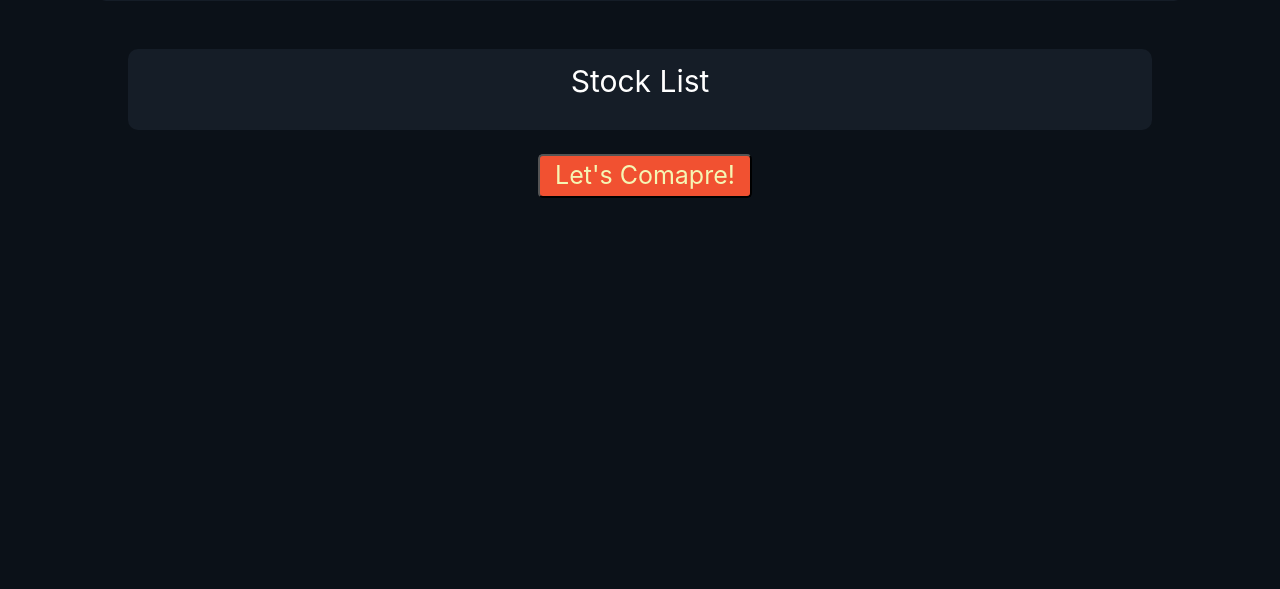
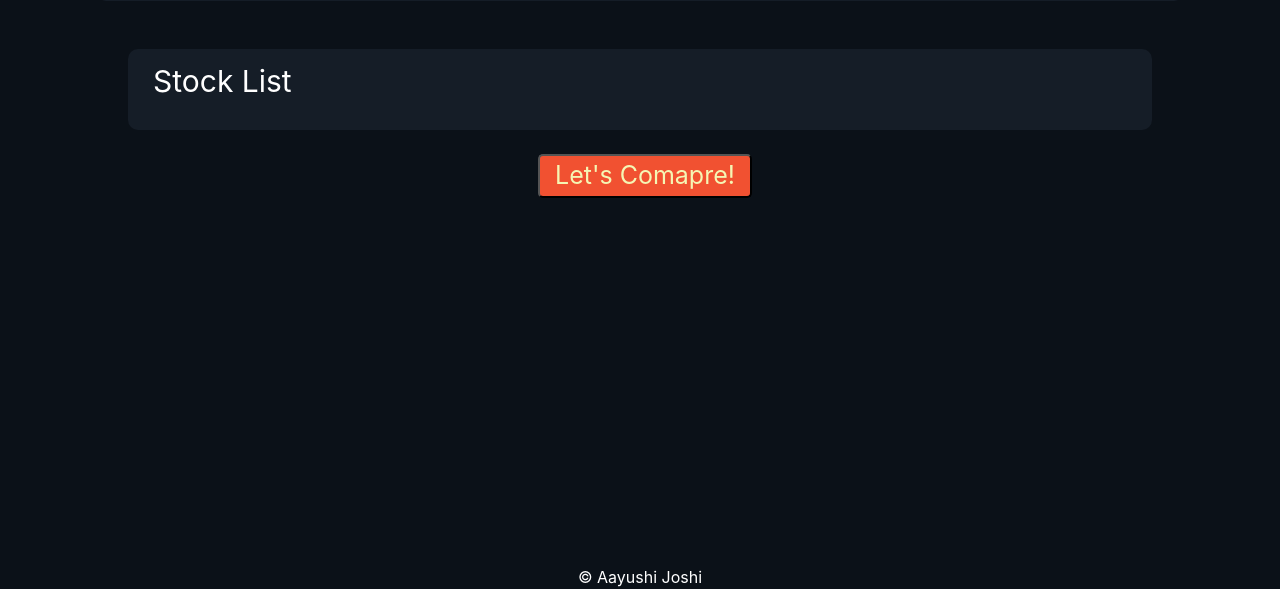
Before and after one commit to ashi-jo/StockWeb, a Flask app: page / in a window 1280 px wide. Shown: the part 211-800 px from the top of the page. Run offline with Flask 2, Linux system fonts and the light colour scheme; parts of the project's set-up code (start-up, migrations or seed data) failed here and were passed over.

Commit message:
final changes

```diff
--- a/static/css/style.css
+++ b/static/css/myStyle.css
@@ -24,7 +24,8 @@ header{
 .headFont{
   font-size: 30px;
   /* text-decoration: underline; */
-  text-align: center;
+  margin-left: 15px;
+  text-align: left;
 }
 
 .formDiv{
@@ -119,6 +120,16 @@ i:hover{
 
 }
 
+span{
+  position: fixed;
+  left: 0;
+  bottom: 0;
+  width: 100%;
+  text-align: center;
+  color: white;
+  text-align: center;
+}
+
 
 /* .centerStuff{
   display:inline;
--- a/templates/index.html
+++ b/templates/index.html
@@ -10,7 +10,7 @@
   <script src="https://cdn.jsdelivr.net/npm/bootstrap@4.6.0/dist/js/bootstrap.bundle.min.js" integrity="sha384-Piv4xVNRyMGpqkS2by6br4gNJ7DXjqk09RmUpJ8jgGtD7zP9yug3goQfGII0yAns" crossorigin="anonymous"></script>
 
   <!-- css -->
-  <link rel="stylesheet" href="{{ url_for('static', filename='css/style.css') }}">
+  <link rel="stylesheet" href="{{ url_for('static', filename='css/myStyle.css') }}">
   <!-- <link rel="stylesheet" href="static/css/style.css"> -->
 
   <!-- icons -->
@@ -69,7 +69,7 @@
     Please select atleast 1 stock!
   </div>
 
-
+<span>© Aayushi Joshi</span>
 </body>
 <!-- js -->
 <script src="{{ url_for('static', filename='js/sc.js') }}"></script>
--- a/templates/stockCompare.html
+++ b/templates/stockCompare.html
@@ -10,7 +10,7 @@
   <script src="https://code.jquery.com/jquery-3.5.1.slim.min.js" integrity="sha384-DfXdz2htPH0lsSSs5nCTpuj/zy4C+OGpamoFVy38MVBnE+IbbVYUew+OrCXaRkfj" crossorigin="anonymous"></script>
   <script src="https://cdn.jsdelivr.net/npm/bootstrap@4.6.0/dist/js/bootstrap.bundle.min.js" integrity="sha384-Piv4xVNRyMGpqkS2by6br4gNJ7DXjqk09RmUpJ8jgGtD7zP9yug3goQfGII0yAns" crossorigin="anonymous"></script>
 
-  <link rel="stylesheet" href="{{ url_for('static', filename='css/compStyle.css') }}">
+  <link rel="stylesheet" href="{{ url_for('static', filename='css/coStyle.css') }}">
 </head>
 <body>
   <div class="lBlueBox">
@@ -28,7 +28,7 @@
   </div>
 
 
-  <div class="lBlueBox padding">
+  <div class="lBlueBox padding lastDiv">
     <table class="table table-dark">
       <thead>
         <tr>
@@ -102,5 +102,6 @@
       </tbody>
     </table>
   </div>
+  <span>© Aayushi Joshi</span>
 </body>
 </html>
```
Also changed, not shown: static/css/coStyle.css (renamed from static/css/compStyle.css, +15 -0 lines).
